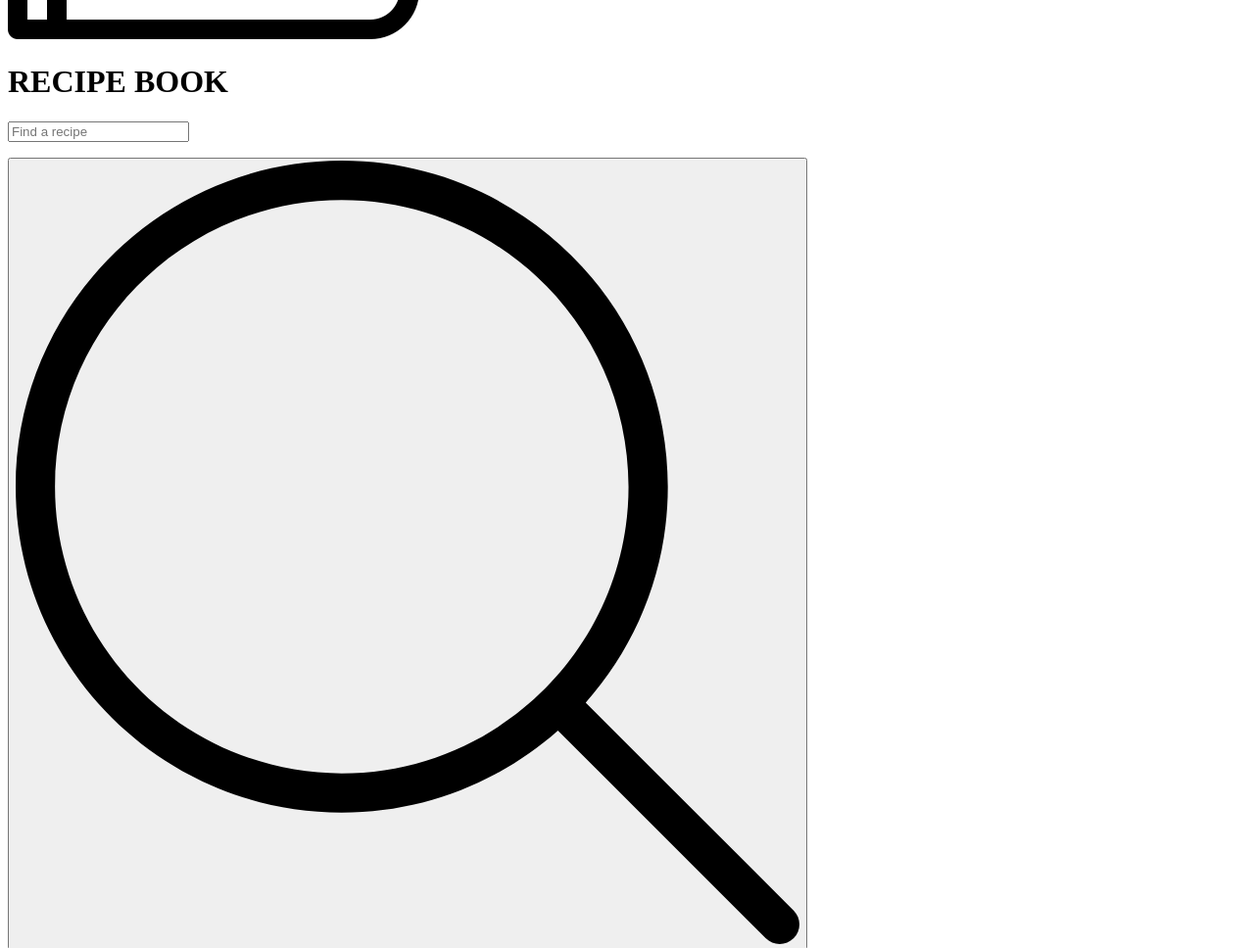
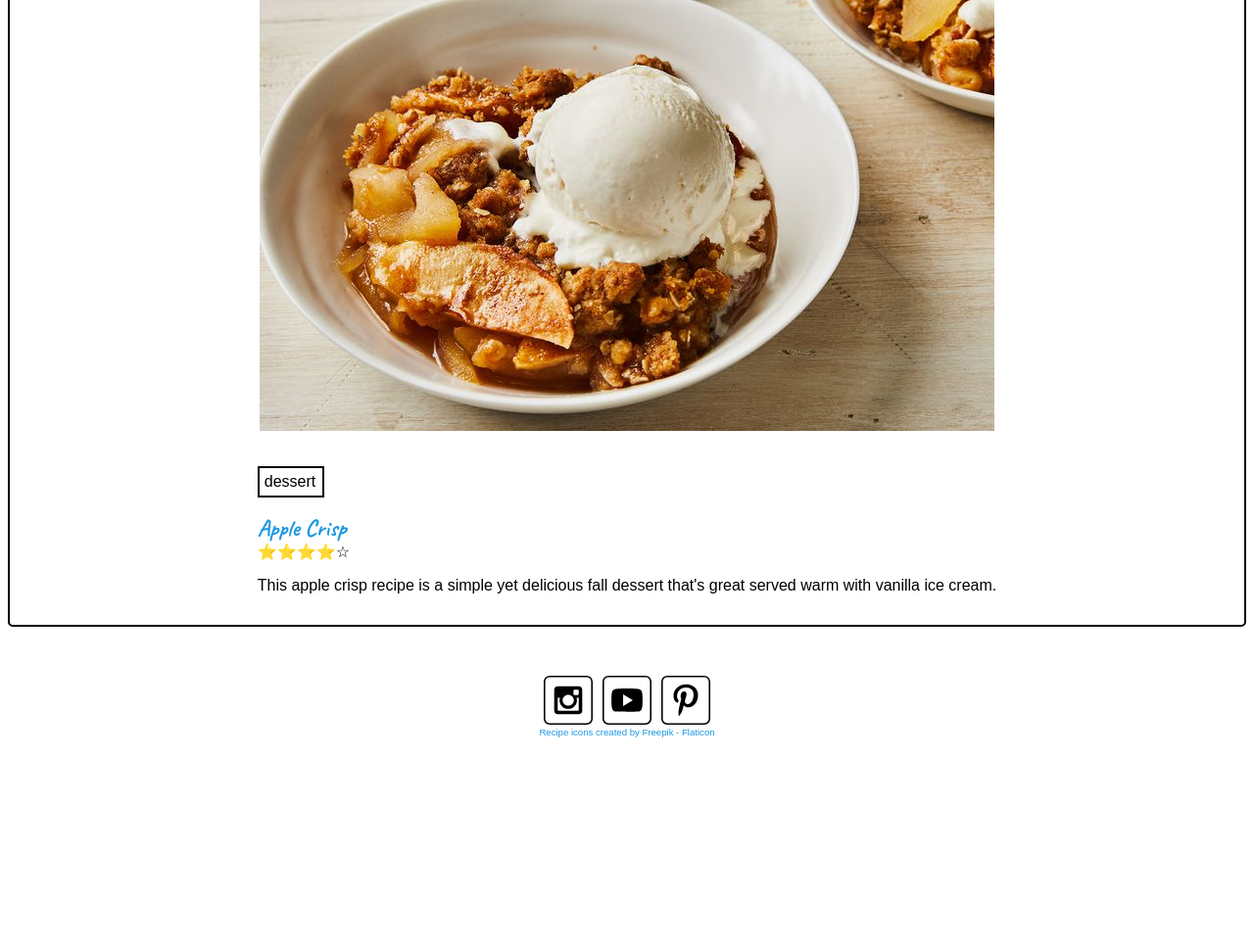
Before and after one commit to dwpeterson3/wdd131, a plain HTML site: page recipes/index.html in a window 1280 px wide. Shown: the part 480-1448 px from the top of the page at 98% size. After the commit the page ends 1283 px from the top, so only its background shows below. Drawn offline with Linux system fonts and the light colour scheme.

Commit message:
CSS additions

```diff
--- a/recipes/index.html
+++ b/recipes/index.html
@@ -3,7 +3,16 @@
 
 <head>
     <link rel="stylesheet" href="recipes.css">
+    <link rel="preconnect" href="https://fonts.googleapis.com">
+    <link rel="preconnect" href="https://fonts.gstatic.com" crossorigin>
+    <link href="https://fonts.googleapis.com/css2?family=Caveat:wght@400..700&display=swap" rel="stylesheet">
     <meta charset="UTF-8">
+    <meta property="og:title" content="Recipe Book">
+    <meta property="og:type" content="website" />
+    <meta property="og:description" content="It is a recipe book">
+    <meta property="og:image" content="images/apple-crisp.jpg">
+    <meta property="og:url" content="URL of the page">
+    <meta name="twitter:card" content="summary_large_image">
     <meta name="author" content="Derek Peterson">
     <meta name="description" content="Recipe book">
     <meta name="viewport" content="width=device-width, initial-scale=1.0">
@@ -14,7 +23,7 @@
 <body>
     <header>
         <img src="images/recipe-book.png" alt="Clip art picture of a Recipe Book with a Chef Hat on it.">
-        <h1>RECIPE BOOK</h1>
+        <h1>Recipe Book</h1>
     </header>
     <main>
         <form class="search-bar">
@@ -34,9 +43,7 @@
             <section class="tag">
                 <p class="menu-type">dessert</p>
                 <p class="tag2">tag2</p>
-            </section>
-            <section class="name">
-                <p class="name">Apple Crisp</p>
+                <h1 class="name">Apple Crisp</h1>
                 <span class="rating" role="img" aria-label="Rating: 4 out of 5 stars">
                     <span aria-hidden="true" class="icon-star">⭐</span>
                     <span aria-hidden="true" class="icon-star">⭐</span>
@@ -44,21 +51,20 @@
                     <span aria-hidden="true" class="icon-star-empty">⭐</span>
                     <span aria-hidden="true" class="icon-star-empty">☆</span>
                 </span>
-            </section>
-            <section class="description">
-                <p class="description">This apple crisp recipe is a simple yet delicious fall dessert that's great served warm with vanilla ice cream.</p>
+                <p class="description">This apple crisp recipe is a simple yet delicious fall dessert that's great
+                    served warm with vanilla ice cream.</p>
             </section>
         </article>
     </main>
     <footer>
-        <a href="https://www.flaticon.com/free-icons/recipe" title="recipe icons">Recipe icons created by Freepik -
-            Flaticon</a>
         <div class="social">
             <!-- Social media icons provided under CC from https://www.iconfinder.com/AlfredoCreates  -->
             <a href="#"><img src="images/instagram_icon.svg" alt="instagram icon"></a>
             <a href="#"><img src="images/youtube_icon.svg" alt="youtube icon"></a>
             <a href="#"><img src="images/pinterest_icon.svg" alt="pinterest icon"></a>
         </div>
+        <a href="https://www.flaticon.com/free-icons/recipe" title="recipe icons">Recipe icons created by Freepik -
+            Flaticon</a>
     </footer>
 </body>
 
--- a/recipes/recipes.css
+++ b/recipes/recipes.css
@@ -1,3 +1,132 @@
+@import url('https://fonts.googleapis.com/css2?family=Caveat:wght@400..700&display=swap');
+:root {
+    --primary-color: #1B98E0;
+    --secondary-color: #59c3c3;
+    --text-dark: #333;
+    --text-light: #ebebeb;
+    --primary-font: Arial, Helvetica,sans-serif;
+    --secondary-font: "Caveat";
+    }
+* {
+    font-family: var(--primary-font);
+}
+header {
+    font-size: 25px;
+    display: flex;
+    align-items: flex-end;
+    justify-content: center;
+    margin-bottom: 50px;
+}
+header img {
+   max-width: 150px;
+    height: auto;
+}
+header h1 {
+    margin: 0;
+}
+form {
+    display: flex;
+    justify-content: center;
+    padding-bottom: 25px;
+    border-bottom: 3px solid lightgrey;
+
+
+}
+button {
+    width:48px;
+    padding: 0;
+    border-top-right-radius: 5px;
+    border-bottom-right-radius: 5px;
+}
+form p {
+    margin: 0;
+}
+#search-bar {
+    min-width: 300px;
+    height: 59px;
+    border: 1px solid;
+    border-top-left-radius: 5px;
+    border-bottom-left-radius: 5px;
+}
+form img {
+    width: 100%;
+    height: 100%;
+    background-color: white;
+    border-top-right-radius: 5px;
+    border-bottom-right-radius: 5px;
+}
+article {
+    border: solid 2px;
+    border-radius: 5px;
+    padding: 15px;
+    margin-top: 25px;
+    display: flex;
+    flex-direction: column;
+    align-items: center;
+}
+.menu-type {
+    border: solid 2px;
+    width: 54px;
+    padding: 5px;
+}
+.tag2 {
+    display: none;
+}
+.name {
+    color: var(--primary-color);
+    font-size: 24px;
+    margin: 0px;
+
+}
+.rating {
+    display:flex;
+    justify-content: flex-start;
+
+}
+footer {
+    display: flex;
+    flex-direction: column;
+    align-items: center;
+    margin: 50px;
+}
+.social {
+    display: flex;
+    justify-content: center;
+    flex-wrap: wrap;
+}
+.social a {
+    margin: 0 5px;
+}
+.social img {
+    width: 50px;
+    height: 50px;
+}
+
 footer a {
     font-size: 0.6em;
+    color:var(--primary-color);
+    text-decoration: none;
 }
+h1 {
+    font-family: var(--secondary-font);
+}
+img {
+    max-width: 100%;
+}
+@media screen and (max-width:600px) {
+    .description {
+        display:none;
+    }
+@media screen and (min-width:600px) {
+    article {
+        flex-direction: row;
+    }
+}
+
+}
+@media (max-width:960px) {
+    * {
+        width:auto;
+    }
+
+}
```
